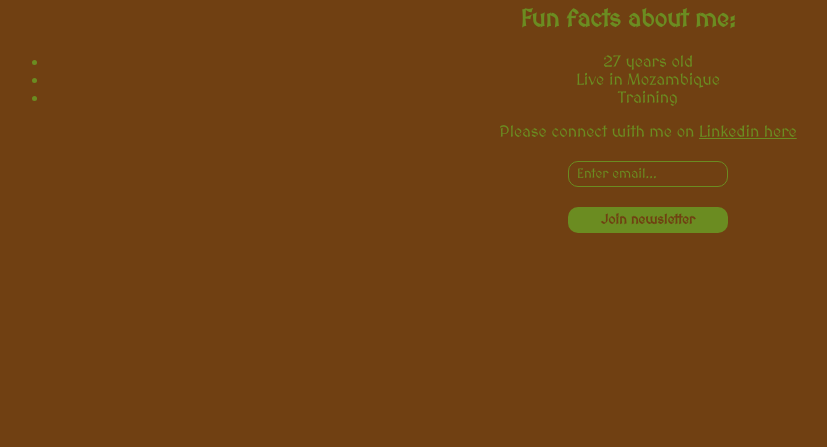
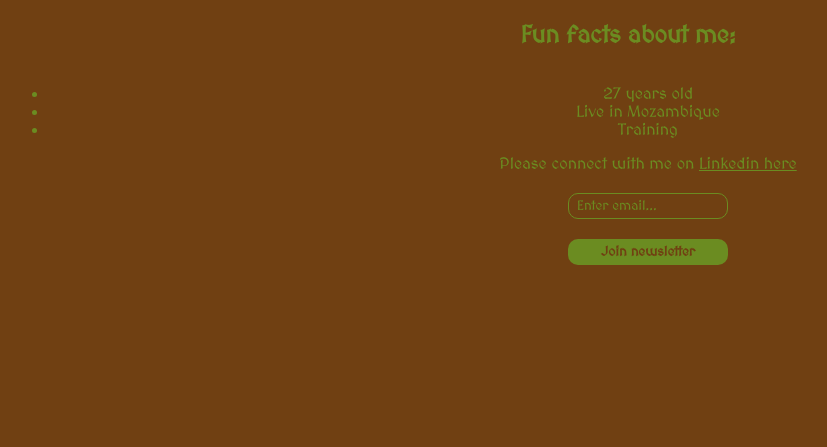
Before and after one commit to gildoch/personal-card, a plain HTML site: page index.html in a window 1280 px wide. Shown: the part 353-800 px from the top of the page, without its empty margins (12-839 px from the left). Drawn offline with Linux system fonts and the light colour scheme; a web font is replaced by a local one.

Commit message:
Fix: center content on container

```diff
--- a/styles.css
+++ b/styles.css
@@ -36,6 +36,7 @@ img {
   width: 20%;
   border-radius: calc(var(--image) * 2);
   border: 4px solid var(--text);
+  margin: auto;
 }
 
 a {
@@ -76,3 +77,9 @@ button {
   width: 160px;
   margin: 20px auto;
 }
+
+.container {
+  display: flex;
+  flex-direction: column;
+  justify-content: center;
+}
```
